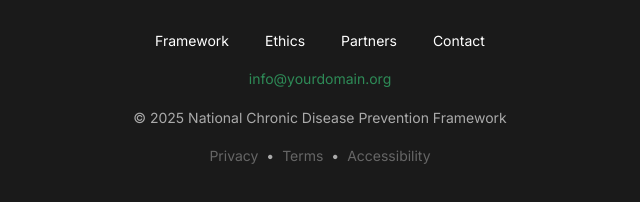
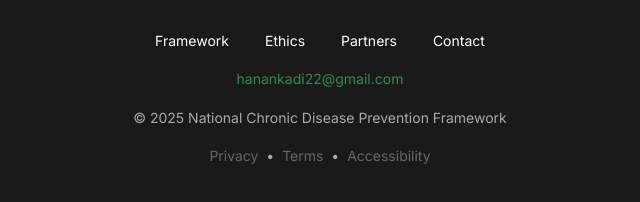
Before and after one commit to Seun1105/V2, a plain HTML site: page index.html in a window 1280 px wide. Shown: the part 6311-6513 px from the top of the page, 320-960 px from the left. Drawn offline with Linux system fonts and the light colour scheme.

```diff
--- a/index.html
+++ b/index.html
@@ -304,7 +304,7 @@
                 <a href="#contact">Contact</a>
             </div>
             <div class="footer-contact">
-                <a href="mailto:info@yourdomain.org">info@yourdomain.org</a>
+                <a href="mailto:hanankadi22@gmail.com">hanankadi22@gmail.com</a>
             </div>
             <div class="footer-attribution">
                 &copy; <span id="year"></span> National Chronic Disease Prevention Framework
@@ -318,4 +318,5 @@
     <script src="script.js"></script>
 </body>
 
+
 </html>
```
